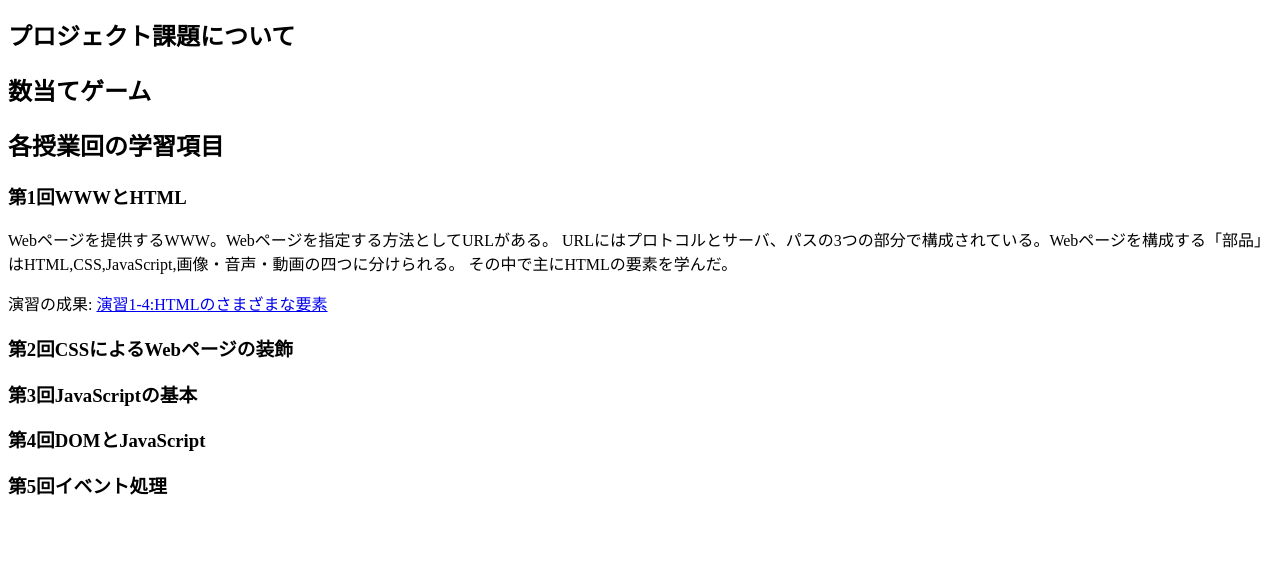
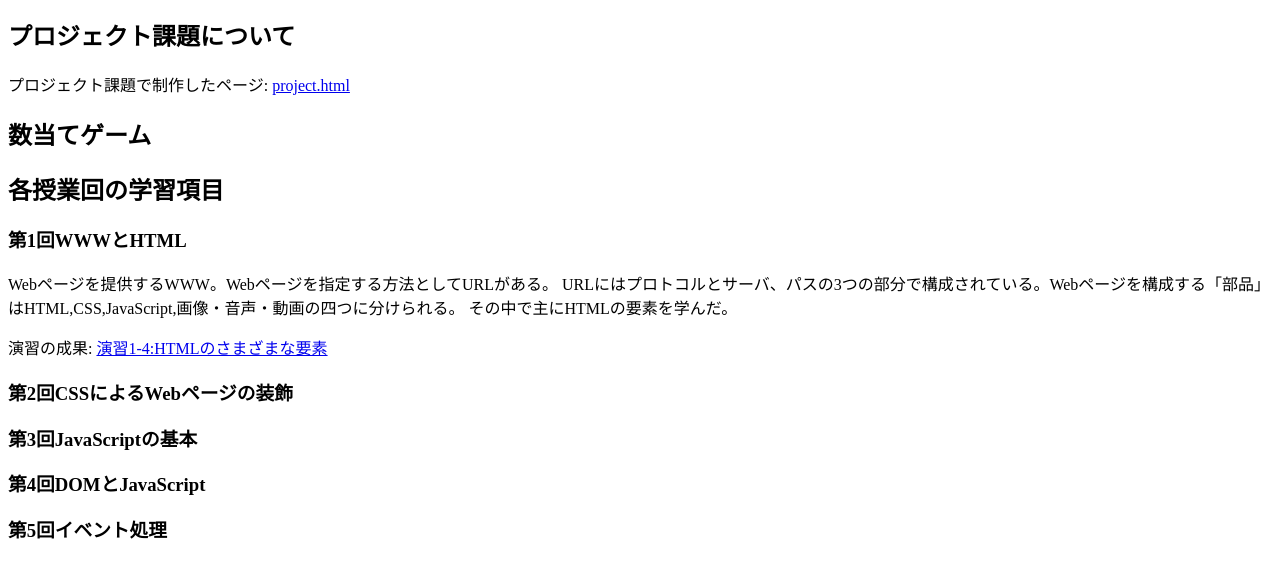
Before and after one commit to G484642024/medialabo, a plain HTML site: page index.html in a window 1280 px wide. Shown: the part 127-704 px from the top of the page. Drawn offline with Linux system fonts and the light colour scheme.

Commit message:
project.htmlへのリンクを追加

```diff
--- a/index.html
+++ b/index.html
@@ -8,6 +8,10 @@
         <h1>「Webコンテンツ作成」の成果</h1>
         <h2>本テーマについて</h2>
         <h2>プロジェクト課題について</h2>
+        <p>プロジェクト課題で制作したページ:
+            <a href="project.html"
+               title="プロジェクトへのリンク"
+               target="_blank">project.html</a></p>
         <h2>数当てゲーム</h2>
         <h2>各授業回の学習項目</h2>
         <h3>第1回WWWとHTML</h3>
```
